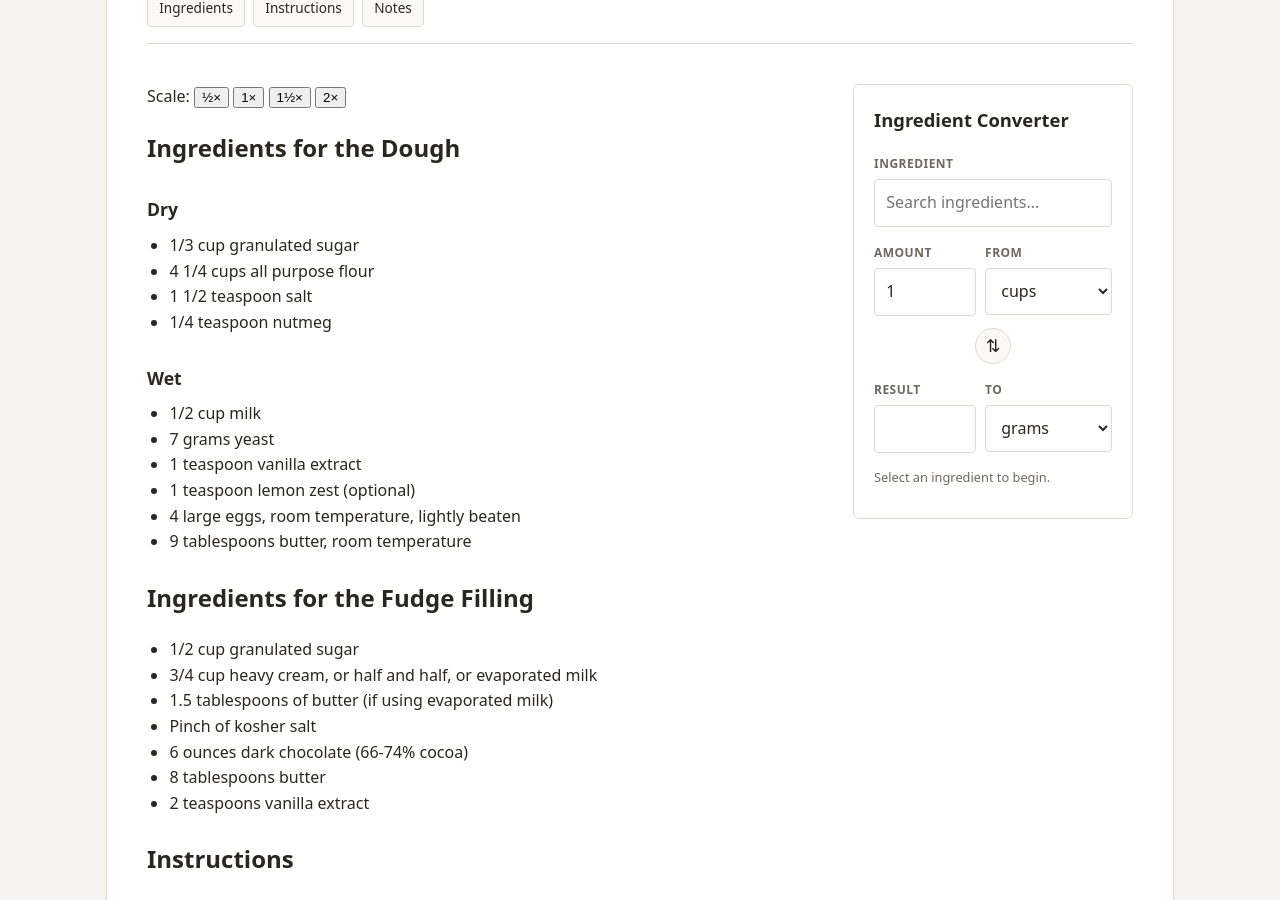
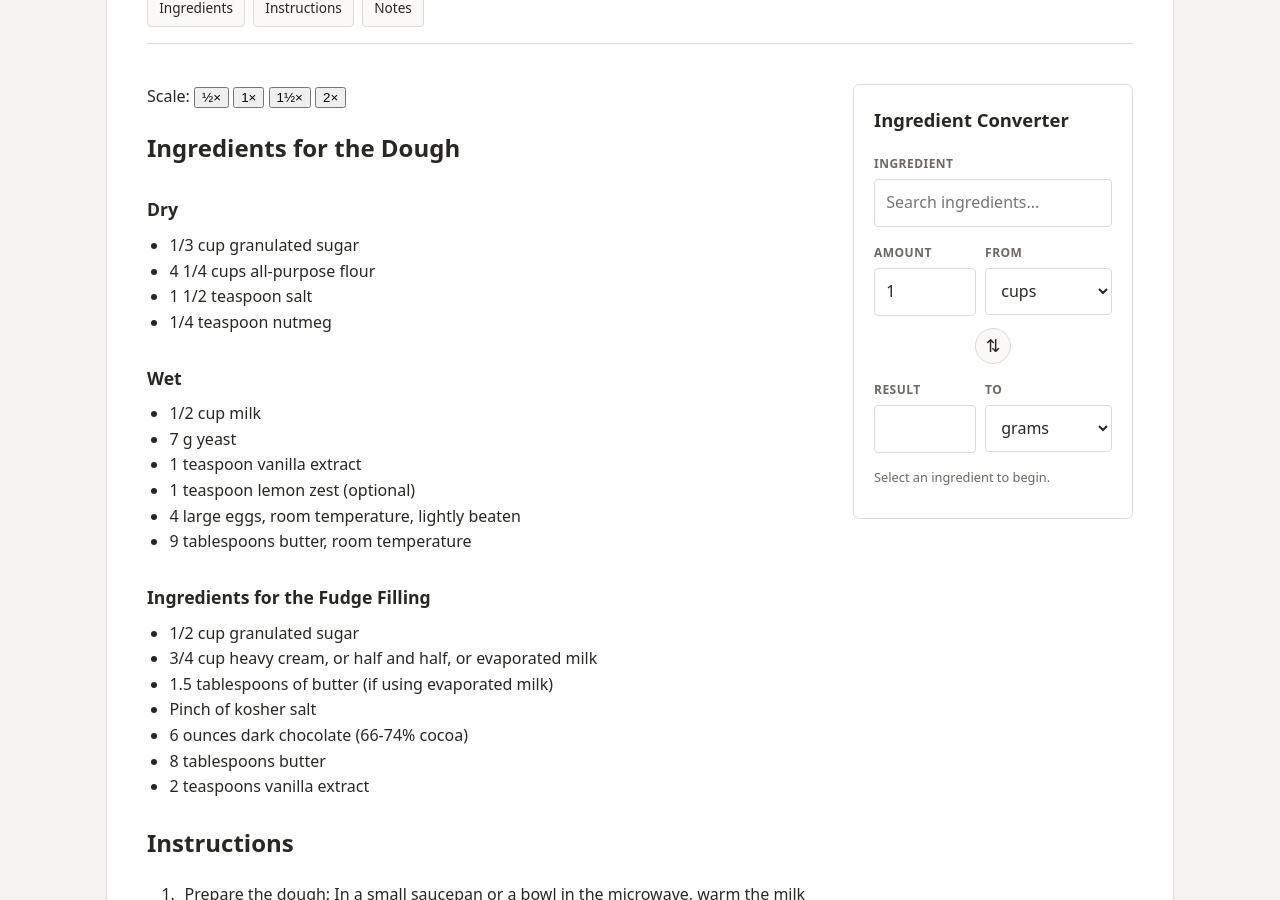
Before and after one commit to sundaycake/recipes, a Jekyll site: the page built from _recipes/chocolate-babka.md, in a window 1280 px wide and 900 px high, scrolled down 440 px. Built offline with Jekyll 4.4.1, drawn with Linux system fonts in a browser that asks for light colours.

Commit message:
Update chocolate-babka.md

```diff
--- a/_recipes/chocolate-babka.md
+++ b/_recipes/chocolate-babka.md
@@ -29,19 +29,19 @@ source_url: https://cooking.nytimes.com/recipes/1018045-chocolate-babka
 
 ### Dry
 - 1/3 cup granulated sugar
-- 4 1/4 cups all purpose flour
+- 4 1/4 cups all-purpose flour
 - 1 1/2 teaspoon salt
 - 1/4 teaspoon nutmeg
 
 ### Wet
 - 1/2 cup milk
-- 7 grams yeast
+- 7 g yeast
 - 1 teaspoon vanilla extract
 - 1 teaspoon lemon zest (optional)
 - 4 large eggs, room temperature, lightly beaten
 - 9 tablespoons butter, room temperature
 
-## Ingredients for the Fudge Filling
+### Ingredients for the Fudge Filling
 - 1/2 cup granulated sugar
 - 3/4 cup heavy cream, or half and half, or evaporated milk
 - 1.5 tablespoons of butter (if using evaporated milk)
```
